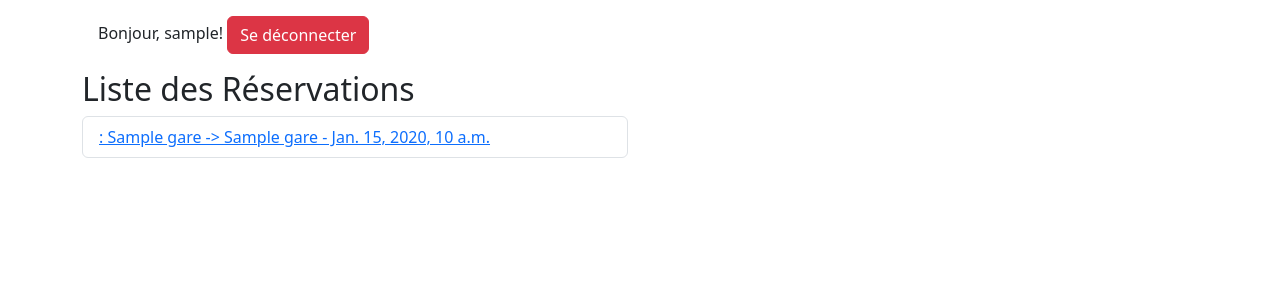
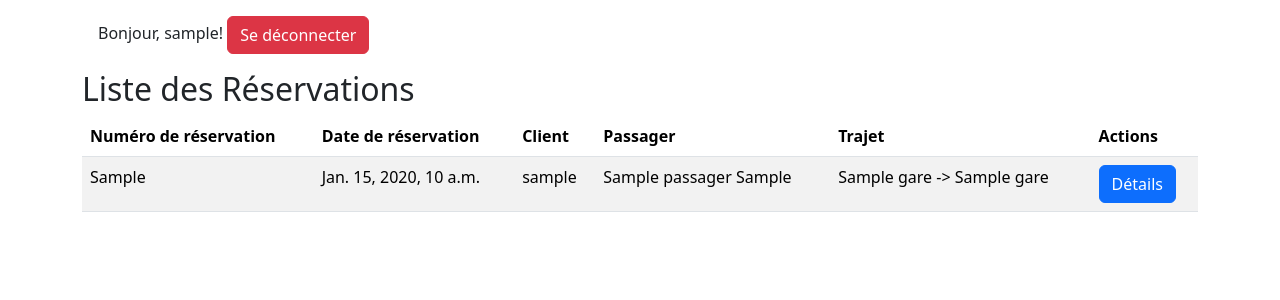
Before and after one commit to alextonon/reservations-alexandre-tonon, a Django app: page /booking/reservations in a window 1280 px wide. Shown: the top 300 px of the page. Run offline with Django 4.2, Linux system fonts and the light colour scheme; a user stored in the database is signed in; tables that the repository leaves empty hold one stand-in row (values such as "Sample post"); some libraries are stand-ins or nearby versions.

Commit message:
correct bootstrap debut

```diff
--- a/reservations/booking/templates/booking/reservations.html
+++ b/reservations/booking/templates/booking/reservations.html
@@ -20,17 +20,34 @@
         {% endif %}
 
         <div class="row">
-            <div class="col-md-6">
-                <h2>Liste des Réservations</h2>
-                {% if reservations %}
-                    <ul class="list-group">
+            <h2>Liste des Réservations</h2>
+            <div class="table-responsive">
+                <table class="table table-striped">
+                    <thead>
+                        <tr>
+                            <th>Numéro de réservation</th>
+                            <th>Date de réservation</th>
+                            <th>Client</th>
+                            <th>Passager</th>
+                            <th>Trajet</th>
+                            <th>Actions</th>
+                        </tr>
+                    </thead>
+                    <tbody>
                         {% for reservation in reservations %}
-                            <li class="list-group-item"><a href="{% url 'booking:reservation_details' reservation.numero_reservation %}">{{ reservation.id }} : {{ reservation.trajet }} - {{ reservation.date_reservation }}</a></li>
+                            <tr>
+                                <td>{{ reservation.numero_reservation }}</td>
+                                <td>{{ reservation.date_reservation }}</td>
+                                <td>{{ reservation.client }}</td>
+                                <td>{{ reservation.passager }}</td>
+                                <td>{{ reservation.trajet }}</td>
+                                <td>
+                                    <a href="{% url 'booking:reservation_details' reservation.numero_reservation %}" class="btn btn-primary">Détails</a>
+                                </td>
+                            </tr>
                         {% endfor %}
-                    </ul>
-                {% else %}
-                    <p>Aucun trajet disponible.</p>
-                {% endif %}
+                    </tbody>
+                </table>
             </div>
         </div>
     </div>
--- a/reservations/booking/views.py
+++ b/reservations/booking/views.py
@@ -4,6 +4,7 @@ from .models import Trajet
 from .models import Reservation
 
 from django.contrib.auth.decorators import login_required
+from django import forms
 
 def trajets(request):
     trajets = get_list_or_404(Trajet.objects.all())
```
Also changed, not shown: reservations/booking/templates/booking/trajets.html (+19 -9 lines).
